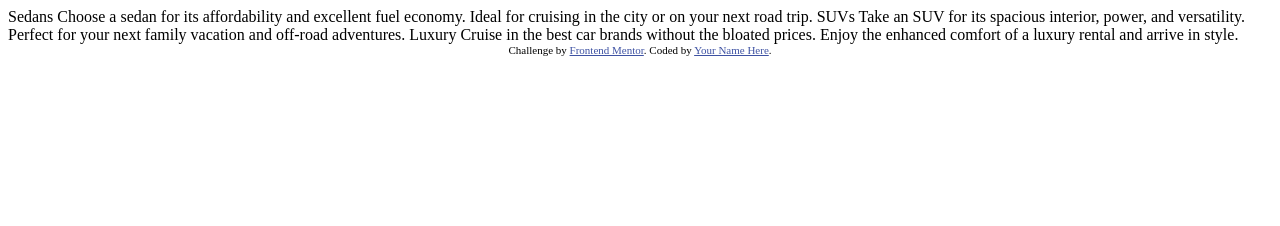
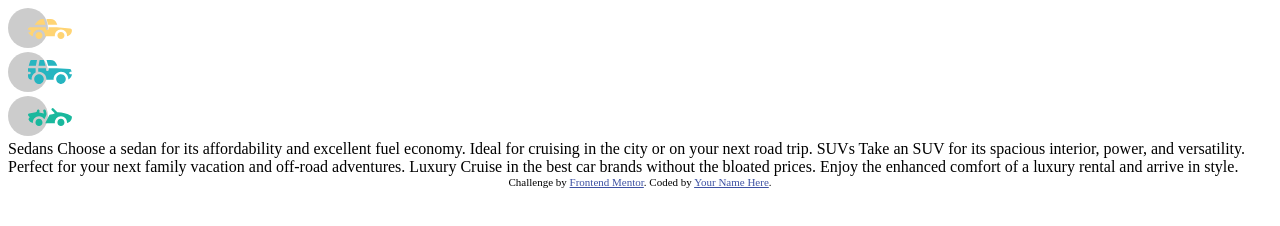
Before and after one commit to HugoLc/FrontendMentor-2, a plain HTML site: page index.html in a window 1280 px wide. Drawn offline with Linux system fonts and the light colour scheme.

Commit message:
Adicionados os icons

```diff
--- a/index.html
+++ b/index.html
@@ -17,10 +17,15 @@
 <body>
   <div class="card">
     <section class="sedans">
+      <svg width="64" height="40" xmlns="http://www.w3.org/2000/svg"><g fill="none" fill-rule="evenodd"><circle fill="#000" opacity=".201" cx="20" cy="20" r="20"/><path d="M52.936 24.11c1.942 0 3.517 1.542 3.517 3.445 0 1.903-1.575 3.445-3.517 3.445s-3.516-1.542-3.516-3.445c0-1.903 1.574-3.445 3.516-3.445zm-21.957 0c1.942 0 3.517 1.542 3.517 3.445 0 1.903-1.575 3.445-3.517 3.445s-3.516-1.542-3.516-3.445c0-1.903 1.574-3.445 3.516-3.445zm6.948-4.848v1.429c0 .716.61 1.293 1.348 1.259a1.295 1.295 0 001.225-1.295v-1.393h8.256l13.483 1.313c.956.093 1.676.881 1.676 1.814 0 2.89-2.126 5.303-4.926 5.819.397-3.557-2.458-6.62-6.053-6.62-3.646 0-6.504 3.14-6.039 6.723h-9.879c.466-3.588-2.397-6.722-6.039-6.722-3.595 0-6.45 3.062-6.052 6.62-2.14-.398-3.916-1.912-4.61-3.931h1.142c.731 0 1.32-.598 1.285-1.322-.033-.678-.629-1.2-1.322-1.2H20v-.251c0-1.274 1.066-2.243 2.306-2.243h15.62zM42.59 11c2.645 0 4.99 1.556 5.972 3.963l.726 1.779H40.17L38.413 11h4.178zm-6.865 0l1.758 5.741H26.505l3.357-3.654A6.502 6.502 0 0134.644 11h1.082z" fill="#FFD473" fill-rule="nonzero"/></g></svg>
     </section>
+
     <section class="suvs">
     </section>
+    <svg width="64" height="40" xmlns="http://www.w3.org/2000/svg"><g fill="none" fill-rule="evenodd"><circle fill="#000" opacity=".201" cx="20" cy="20" r="20"/><path d="M31.002 22.358c2.917 0 5.18 2.593 4.762 5.506a4.828 4.828 0 01-2.962 3.778 4.797 4.797 0 01-5.3-1.165c-1.188-1.26-1.235-2.613-1.263-2.613-.42-2.924 1.857-5.506 4.763-5.506zm22 0c3.457 0 5.798 3.567 4.41 6.744A4.816 4.816 0 0152.3 31.94a4.826 4.826 0 01-4.06-4.077c-.42-2.915 1.846-5.506 4.762-5.506zm-15.04-6.083v1.462a1.29 1.29 0 001.352 1.29c.693-.033 1.227-.631 1.227-1.326v-1.426h8.3l13.056.716a1.29 1.29 0 011.164.917c.27.895.446 1.477.563 1.87h-1.047c-.694 0-1.291.534-1.324 1.228a1.29 1.29 0 001.288 1.352h1.445c-.164 2.225-1.57 4.193-3.6 5.05.13-4.212-3.255-7.63-7.384-7.63-4.317 0-7.762 3.718-7.358 8.086h-7.285c.43-4.655-3.503-8.531-8.131-8.046v-3.543h7.734zm-10.312 0v4.308a7.4 7.4 0 00-4.006 7.274 3.874 3.874 0 01-3.642-3.864v-1.635h1.46a1.29 1.29 0 000-2.58h-1.461v-3.213l.003-.29h7.646zm14.986-8.196c2.65 0 5 1.592 5.984 4.055l.63 1.579a5.525 5.525 0 01-.065-.004l-.026-.002-.034-.002-.022-.002a4.178 4.178 0 00-.224-.006l-.098-.001h-.039l-.136-.001h-.052l-.326-.001H40.211L38.528 8.08zm-13.632 0l-1.122 5.616h-7.144l1.47-4.71a1.29 1.29 0 011.231-.906h5.565zm6.832 0l1.683 5.615h-7.007l1.121-5.615h4.203z" fill="#26B5C0" fill-rule="nonzero"/></g></svg>
+
     <section class="luxury">
+      <svg width="64" height="40" xmlns="http://www.w3.org/2000/svg"><g fill="none" fill-rule="evenodd"><circle fill="#000" opacity=".201" cx="20" cy="20" r="20"/><path d="M30.98 22.835c1.941 0 3.516 1.604 3.516 3.583 0 1.978-1.575 3.582-3.517 3.582s-3.516-1.604-3.516-3.582c0-1.979 1.574-3.583 3.516-3.583zm21.956 0c1.942 0 3.517 1.604 3.517 3.583 0 1.978-1.575 3.582-3.517 3.582s-3.516-1.604-3.516-3.582c0-1.979 1.574-3.583 3.516-3.583zm-9.143-10.45a1.27 1.27 0 011.819 0l3.715 3.784c4.444-.115 9.7 1.142 13.964 3.753.387.237.624.664.624 1.124 0 3.006-2.126 5.514-4.926 6.05.397-3.698-2.458-6.882-6.053-6.882-3.646 0-6.504 3.264-6.039 6.99h-9.669c.76-1.544.993-2.026 1.337-2.711l.082-.162c.421-.835 1.056-2.07 2.883-5.65 1.68-.023 3.47-.408 5.247-1.403l-2.984-3.04a1.328 1.328 0 010-1.854zm-7.68 1.064c.683-.2 1.395.202 1.592.898l.749 2.652a3.46 3.46 0 01-.247 2.51l-1.733 3.395-.216.424c-1.07-1.89-3.06-3.114-5.279-3.114-3.595 0-6.45 3.184-6.052 6.885-1.832-.347-3.414-1.537-4.278-3.276a1.331 1.331 0 01.117-1.376l.955-1.303-1.325-1.295c-.751-.735-.376-2.024.64-2.231l6.614-1.346.13-.026c.092-.019.145-.03.157-.031.314-.146 1.07-.591 1.07-1.506 0-.734.592-1.327 1.316-1.31.712.016 1.268.662 1.256 1.388a4.11 4.11 0 01-.348 1.611 22.69 22.69 0 014.7 1.146l-.7-2.473a1.314 1.314 0 01.882-1.622z" fill="#19B89D" fill-rule="nonzero"/></g></svg>
     </section>
   </div>
   Sedans
```
